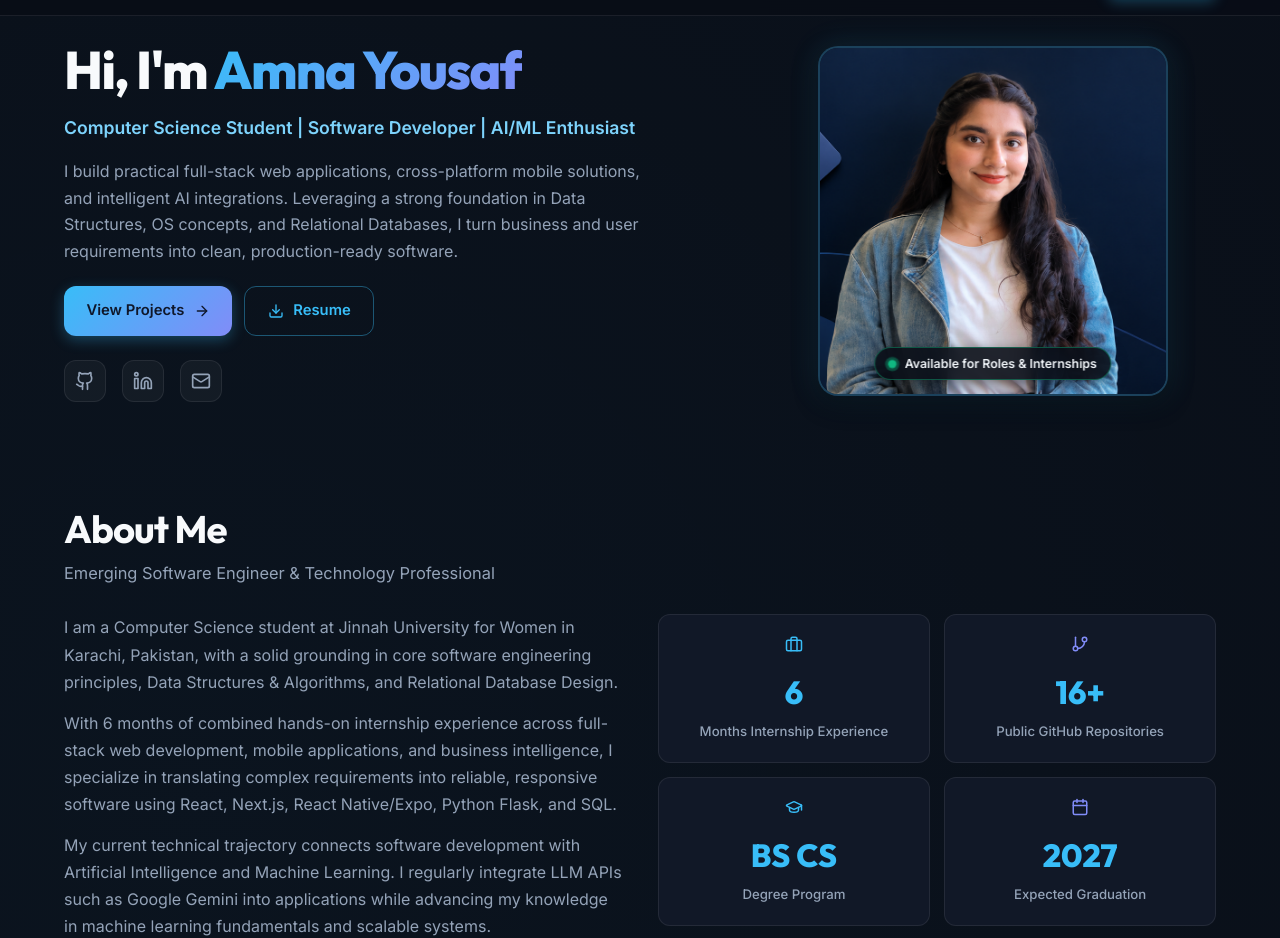
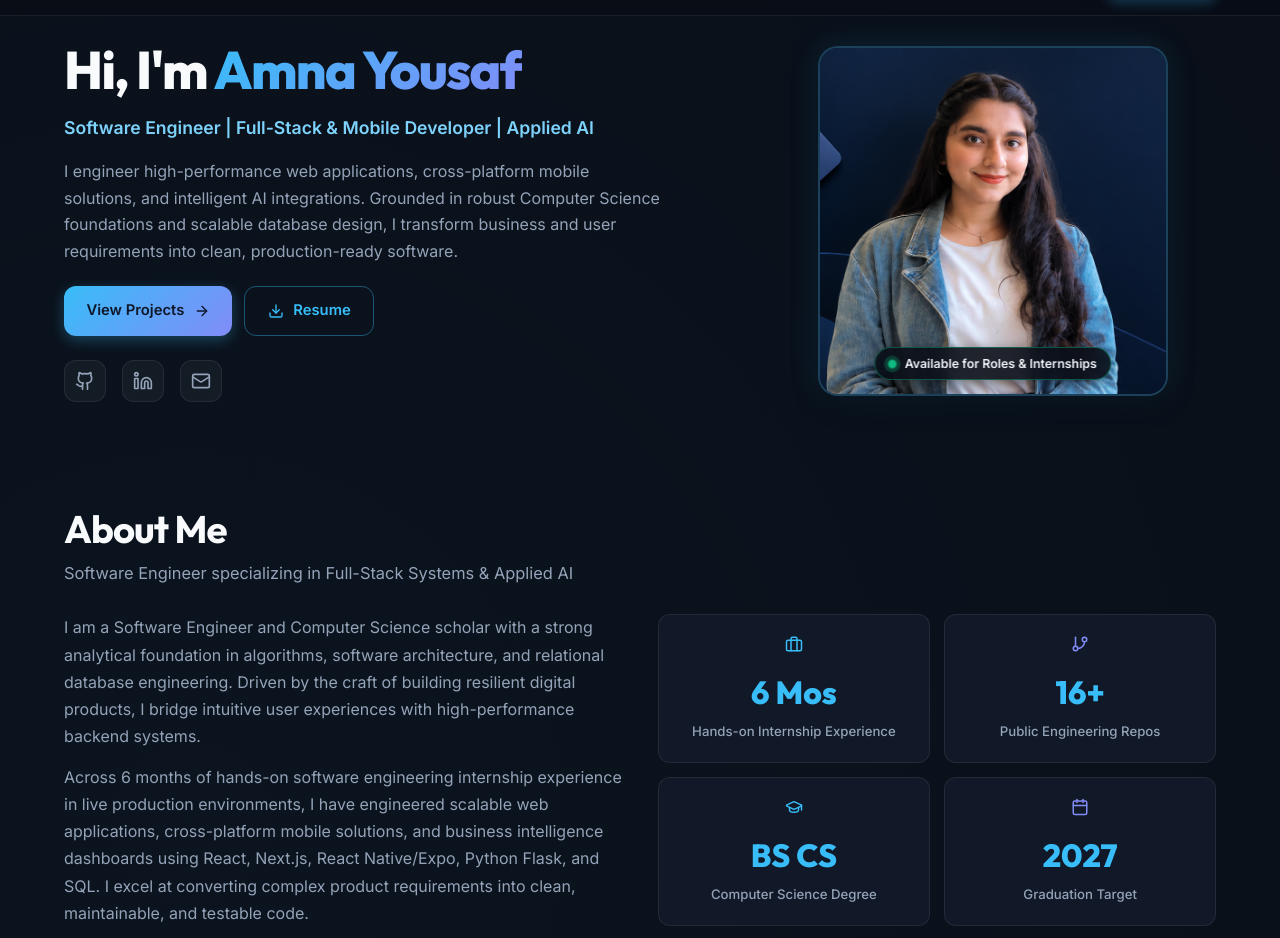
Before and after one commit to Amnayousaf25/Profile, a React (Vite) app: page / in a window 1280 px wide. Shown: the part 56-994 px from the top of the page. Built offline with nearby package versions, Linux system fonts and the light colour scheme; no server answers.

Commit message:
Elevate About Me & Hero narrative with executive software engineering & AI wording

```diff
--- a/src/components/Hero.jsx
+++ b/src/components/Hero.jsx
@@ -29,11 +29,11 @@ const Hero = () => {
             </h1>
 
             <p className="hero-subtitle">
-              Computer Science Student | Software Developer | AI/ML Enthusiast
+              {personalInfo.title}
             </p>
 
             <p className="hero-description">
-              I build practical full-stack web applications, cross-platform mobile solutions, and intelligent AI integrations. Leveraging a strong foundation in Data Structures, OS concepts, and Relational Databases, I turn business and user requirements into clean, production-ready software.
+              I engineer high-performance web applications, cross-platform mobile solutions, and intelligent AI integrations. Grounded in robust Computer Science foundations and scalable database design, I transform business and user requirements into clean, production-ready software.
             </p>
 
             <div className="hero-ctas">
--- a/src/data/portfolioData.js
+++ b/src/data/portfolioData.js
@@ -1,6 +1,6 @@
 export const personalInfo = {
   name: "Amna Yousaf",
-  title: "Computer Science Student | Software Developer | AI/ML Enthusiast",
+  title: "Software Engineer | Full-Stack & Mobile Developer | Applied AI",
   location: "Karachi, Pakistan",
   email: "amnayousuf538@gmail.com",
   github: "https://github.com/Amnayousaf25",
@@ -9,21 +9,21 @@ export const personalInfo = {
   resumePdf: "/Amna_Yousaf_CV.pdf",
   photo: "/amna-portrait.png",
   web3formsKey: import.meta.env.VITE_WEB3FORMS_ACCESS_KEY || "",
-  summaryStatement: "Computer Science student building full-stack web applications, cross-platform mobile apps, and intelligent AI integrations. Focused on clean software architecture, relational database design, and production-grade engineering."
+  summaryStatement: "Software Engineer building scalable full-stack web applications, cross-platform mobile solutions, and intelligent AI integrations. Grounded in robust Computer Science foundations and production-grade engineering."
 };
 
 export const aboutContent = {
-  headline: "Emerging Software Engineer & Technology Professional",
+  headline: "Software Engineer specializing in Full-Stack Systems & Applied AI",
   paragraphs: [
-    "I am a Computer Science student at Jinnah University for Women in Karachi, Pakistan, with a solid grounding in core software engineering principles, Data Structures & Algorithms, and Relational Database Design.",
-    "With 6 months of combined hands-on internship experience across full-stack web development, mobile applications, and business intelligence, I specialize in translating complex requirements into reliable, responsive software using React, Next.js, React Native/Expo, Python Flask, and SQL.",
-    "My current technical trajectory connects software development with Artificial Intelligence and Machine Learning. I regularly integrate LLM APIs such as Google Gemini into applications while advancing my knowledge in machine learning fundamentals and scalable systems."
+    "I am a Software Engineer and Computer Science scholar with a strong analytical foundation in algorithms, software architecture, and relational database engineering. Driven by the craft of building resilient digital products, I bridge intuitive user experiences with high-performance backend systems.",
+    "Across 6 months of hands-on software engineering internship experience in live production environments, I have engineered scalable web applications, cross-platform mobile solutions, and business intelligence dashboards using React, Next.js, React Native/Expo, Python Flask, and SQL. I excel at converting complex product requirements into clean, maintainable, and testable code.",
+    "My technical focus actively intersects modern software engineering with Artificial Intelligence. I integrate state-of-the-art Large Language Models (LLMs) such as Google Gemini into production workflows, design context-aware applications, and continuously deepen my expertise in machine learning systems."
   ],
   stats: [
-    { label: "Months Internship Experience", value: "6" },
-    { label: "Public GitHub Repositories", value: "16+" },
-    { label: "Degree Program", value: "BS CS" },
-    { label: "Expected Graduation", value: "2027" }
+    { label: "Hands-on Internship Experience", value: "6 Mos" },
+    { label: "Public Engineering Repos", value: "16+" },
+    { label: "Computer Science Degree", value: "BS CS" },
+    { label: "Graduation Target", value: "2027" }
   ]
 };
 
```
